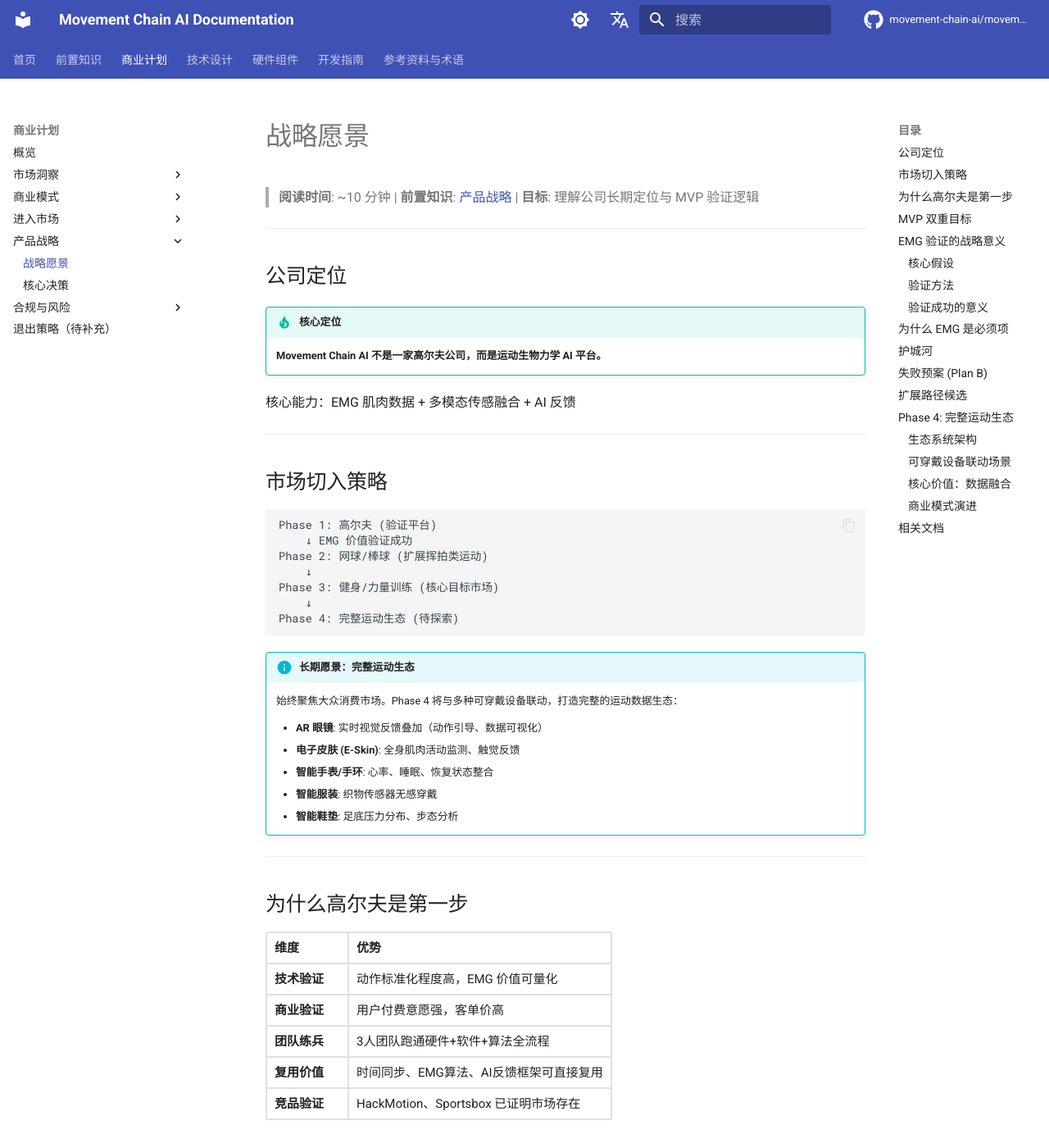
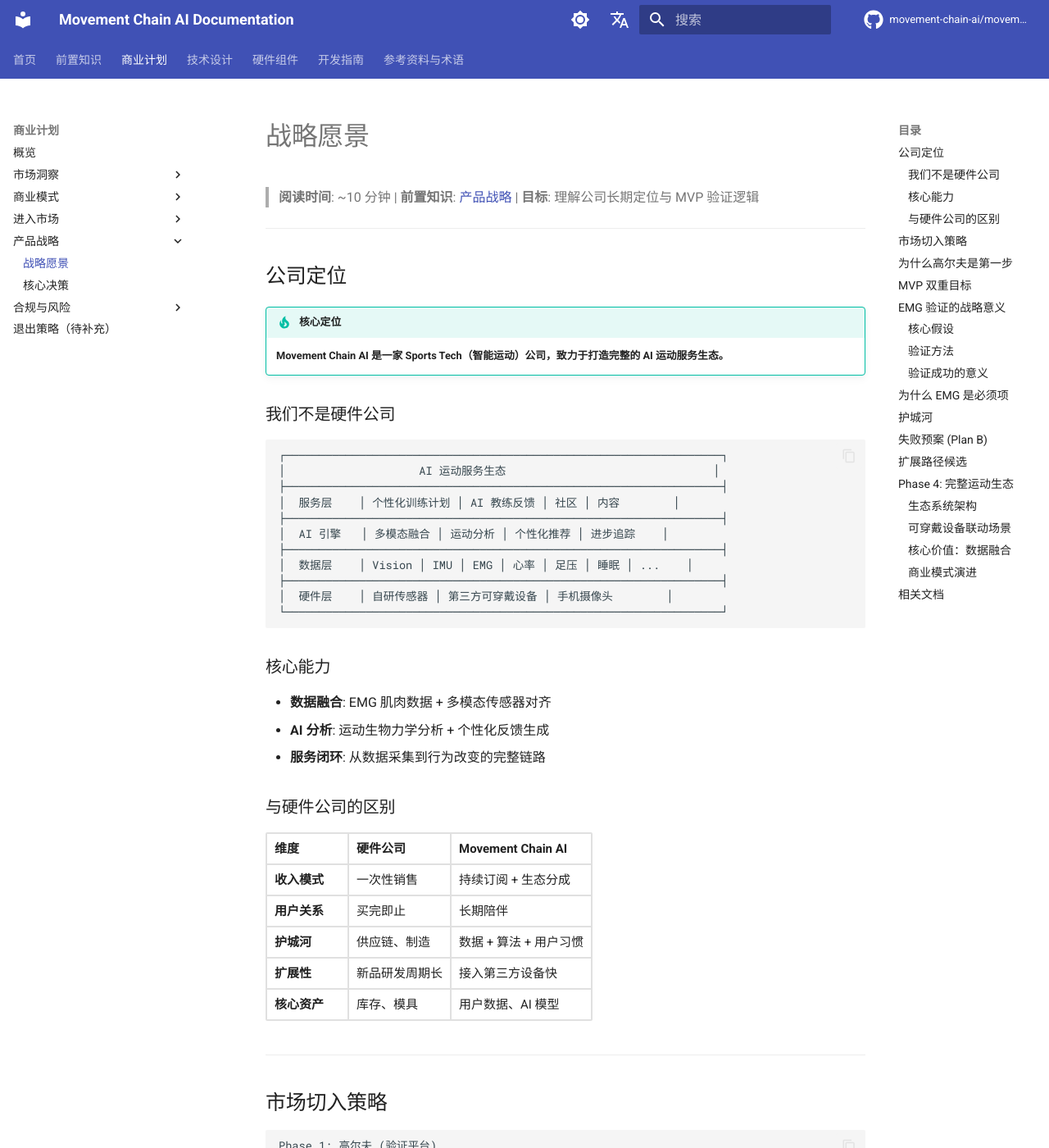
Before and after one commit to movement-chain-ai/movement-chain-docs, an MkDocs documentation site: the page built from docs/zh/business-plan/strategic-vision.md, in a window 1280 px wide and 1400 px high. Shown: the whole window at 82% size. Built offline with MkDocs 1.6.1 and Material for MkDocs 9.7.7, drawn with Linux system fonts in a browser that asks for light colours; comment, search, counter and statistics services are not loaded; the version menu is left out; some of the changed text lies outside the part shown.

Commit message:
更新公司定位：Sports Tech + AI 运动服务生态
- 核心定位从'运动生物力学AI平台'升级为'AI运动服务生态'
- 添加四层生态架构图：硬件层→数据层→AI引擎→服务层
- 明确与硬件公司的区别：收入模式、用户关系、护城河、扩展性
- 强调核心资产是数据+算法+用户习惯，而非库存和模具

🤖 Generated with [Claude Code](https://claude.com/claude-code)

Co-Authored-By: Claude Opus 4.5 <noreply@anthropic.com>

````diff
--- a/docs/zh/business-plan/strategic-vision.md
+++ b/docs/zh/business-plan/strategic-vision.md
@@ -7,9 +7,39 @@
 ## 公司定位
 
 !!! tip "核心定位"
-    **Movement Chain AI 不是一家高尔夫公司，而是运动生物力学 AI 平台。**
+    **Movement Chain AI 是一家 Sports Tech（智能运动）公司，致力于打造完整的 AI 运动服务生态。**
 
-核心能力：EMG 肌肉数据 + 多模态传感融合 + AI 反馈
+### 我们不是硬件公司
+
+```text
+┌─────────────────────────────────────────────────────────────────┐
+│                    AI 运动服务生态                               │
+├─────────────────────────────────────────────────────────────────┤
+│  服务层    │ 个性化训练计划 │ AI 教练反馈 │ 社区 │ 内容        │
+├─────────────────────────────────────────────────────────────────┤
+│  AI 引擎   │ 多模态融合 │ 运动分析 │ 个性化推荐 │ 进步追踪    │
+├─────────────────────────────────────────────────────────────────┤
+│  数据层    │ Vision │ IMU │ EMG │ 心率 │ 足压 │ 睡眠 │ ...    │
+├─────────────────────────────────────────────────────────────────┤
+│  硬件层    │ 自研传感器 │ 第三方可穿戴设备 │ 手机摄像头        │
+└─────────────────────────────────────────────────────────────────┘
+```
+
+### 核心能力
+
+- **数据融合**: EMG 肌肉数据 + 多模态传感器对齐
+- **AI 分析**: 运动生物力学分析 + 个性化反馈生成
+- **服务闭环**: 从数据采集到行为改变的完整链路
+
+### 与硬件公司的区别
+
+| 维度 | 硬件公司 | Movement Chain AI |
+|-----|---------|-------------------|
+| **收入模式** | 一次性销售 | 持续订阅 + 生态分成 |
+| **用户关系** | 买完即止 | 长期陪伴 |
+| **护城河** | 供应链、制造 | 数据 + 算法 + 用户习惯 |
+| **扩展性** | 新品研发周期长 | 接入第三方设备快 |
+| **核心资产** | 库存、模具 | 用户数据、AI 模型 |
 
 ---
 
@@ -26,7 +56,7 @@ Phase 4: 完整运动生态 (待探索)
 ```
 
 !!! info "长期愿景：完整运动生态"
-    始终聚焦大众消费市场。Phase 4 将与多种可穿戴设备联动，打造完整的运动数据生态：
+    与多种可穿戴设备联动，打造完整的运动数据生态：
 
     - **AR 眼镜**: 实时视觉反馈叠加（动作引导、数据可视化）
     - **电子皮肤 (E-Skin)**: 全身肌肉活动监测、触觉反馈
````
